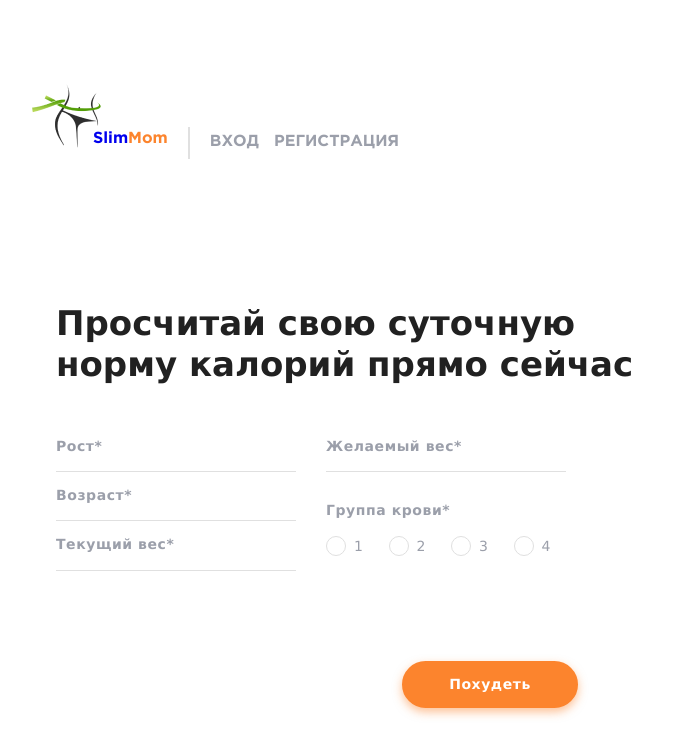
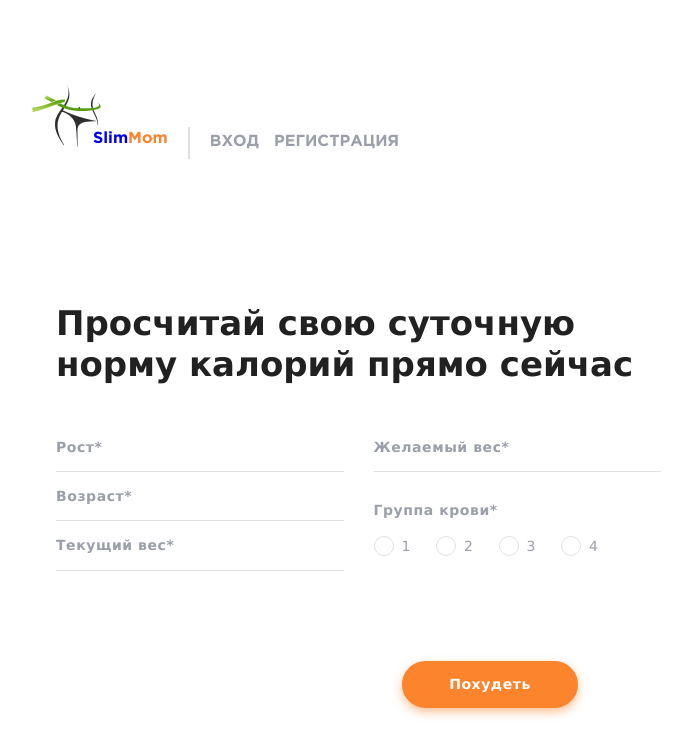
Before and after one commit to GeorgiyT/goit-react-project-reactivna-team, a React (Create React App) app: page / in a window 1280 px wide. Shown: the top 756 px of the page, without its empty margins (59-751 px from the left). Built offline with nearby package versions, Linux system fonts and the light colour scheme.

Commit message:
fixed form dairy

```diff
--- a/src/components/DailyRateForm/CalorieForm.js
+++ b/src/components/DailyRateForm/CalorieForm.js
@@ -37,7 +37,7 @@ export default function CalorieForm({ openModal }) {
     return values;
   };
   return (
-    <div>
+
       <Formik
         enableReinitialize
         validationSchema={validationSchema}
@@ -153,6 +153,6 @@ export default function CalorieForm({ openModal }) {
           </Form>
         )}
       </Formik>
-    </div>
+
   );
 }
--- a/src/components/DailyRateForm/CalorieForm.module.css
+++ b/src/components/DailyRateForm/CalorieForm.module.css
@@ -10,7 +10,7 @@
 }
 
 .input {
-  width: 240px;
+  width: 100%;
   margin-bottom: 30px;
   border: 0;
   border-bottom: 1px solid rgba(224, 224, 224, 1);
@@ -22,8 +22,10 @@
   position: relative;
 }
 
-.wrapper_input{
-    width: 240px;
+.wrapper_input {
+  display: flex;
+  flex-direction: column;
+  width: 100%;
 }
 
 .label_value {
@@ -82,8 +84,6 @@
 .wrapper_form {
   margin-bottom: 40px;
 }
-
-
 
 .radio_wrapper {
   width: 240px;
@@ -171,13 +171,13 @@ input[type="radio"]:checked + label:after {
   .btn_form {
     margin: 0;
   }
-  .radio_title{
-      margin-bottom: 19px;
+  .radio_title {
+    margin-bottom: 19px;
   }
 }
 
 @media screen and (min-width: 1280px) {
-   .title_form  {
+  .title_form {
     font-size: 34px;
     margin: 137px 0 68px 0;
   }
```
